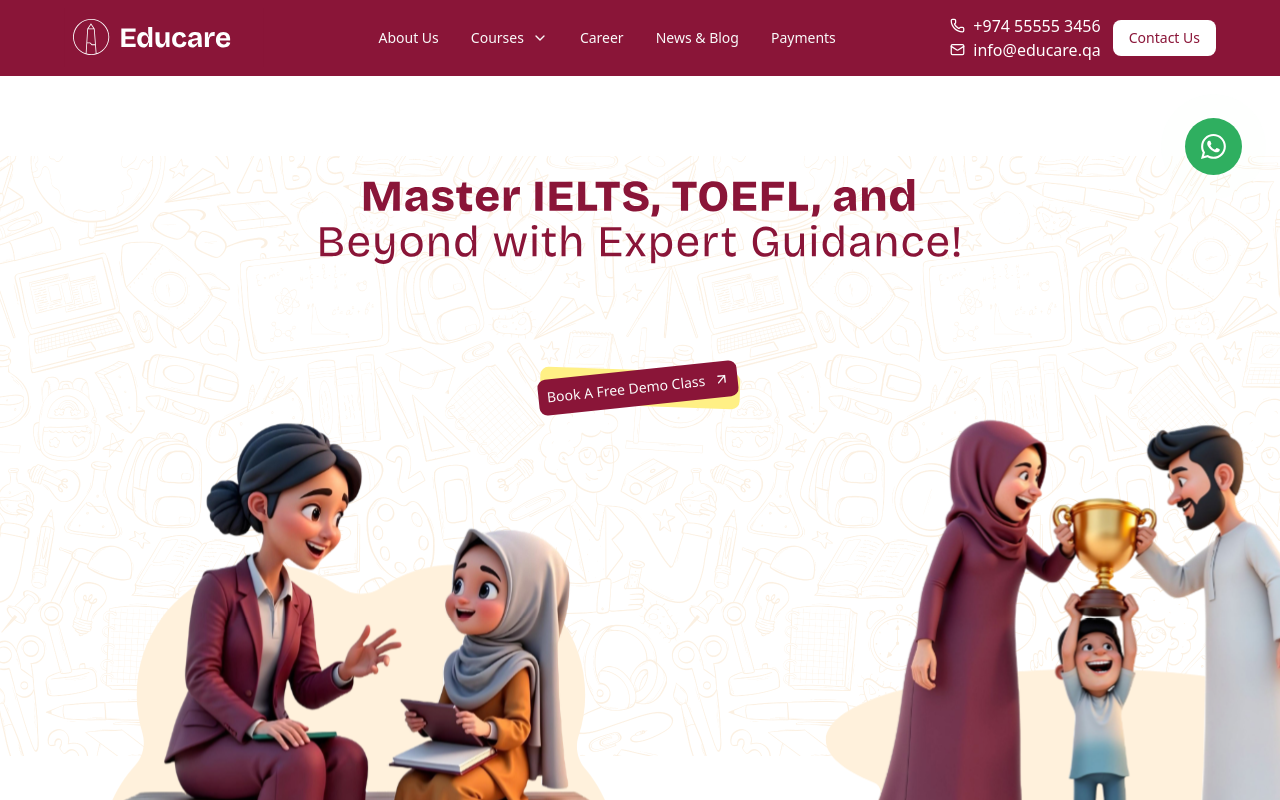
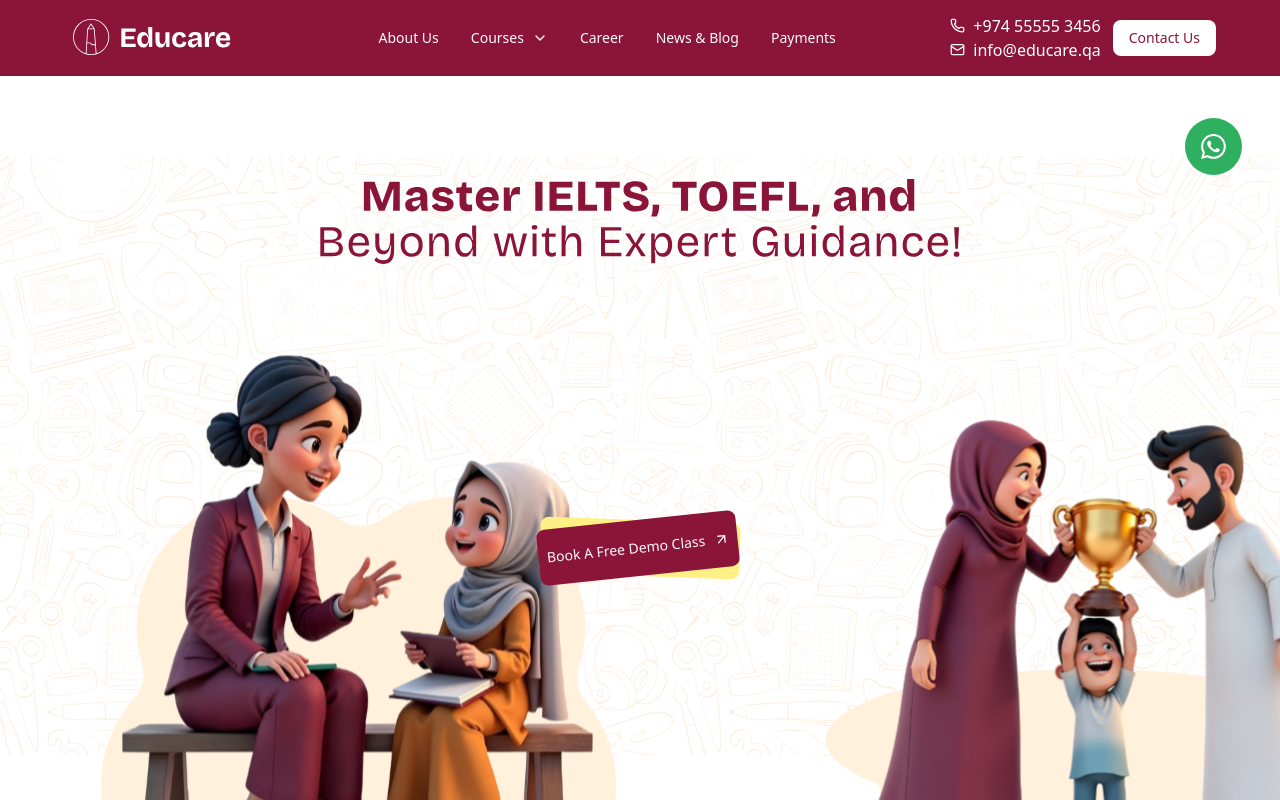
Before and after one commit to jithin-nihtij/novi-indus-educare, a Next.js app: page / in a window 1280 px wide. Shown: the top 800 px of the page. Built offline with nearby package versions, Linux system fonts and the light colour scheme.

Commit message:
change: changed the postion of the left image

```diff
--- a/components/Intro/Intro.tsx
+++ b/components/Intro/Intro.tsx
@@ -23,15 +23,17 @@ const Intro = () => {
         </div>
       </div>
       <div className="grid grid-cols-[40%_20%_40%]">
-        <div className="float">
-          <PeopleTwo />
+        <div className="float relative">
+          <div className="absolute -top-14">
+            <PeopleTwo />
+          </div>
         </div>
         <div className="flex justify-center">
-          <div className="relative">
-            <Button className="rotate-[2deg] hover:rotate-0 w-[200px] bg-yellow-200  ">
+          <div className="relative pt-[150px]">
+            <Button className="rotate-[2deg] hover:rotate-0 w-[200px] bg-yellow-200 h-14 hover:bg-yellow-200">
               Book A Free Demo Class
             </Button>
-            <Button className=" -rotate-6 hover:rotate-0 absolute -left-[1%] bg-[#8A1538] hover:bg-[#8A1538] w-[200px]">
+            <Button className=" -rotate-6 hover:rotate-0 absolute -left-[1%] bg-[#8A1538] hover:bg-[#8A1538] w-[200px] h-14">
               <span>Book A Free Demo Class</span>
               <span>
                 <ArrowUpRight />
@@ -39,7 +41,7 @@ const Intro = () => {
             </Button>
           </div>
         </div>
-        <div className="float">
+        <div className="float ">
           <PeopleOne />
         </div>
       </div>
--- a/components/ui/Nav/Navbar.tsx
+++ b/components/ui/Nav/Navbar.tsx
@@ -22,10 +22,10 @@ export const Navbar = () => {
         <Image
           src={"/assets/nav/educareLogo.svg"}
           alt="edu care logo"
-          width={200}
-          height={200}
+          width={0}
+          height={0}
           unoptimized
-          className="object-cover"
+          className="object-cover w-[200px] h-full"
         />
 
         <div className="flex items-center">
```
